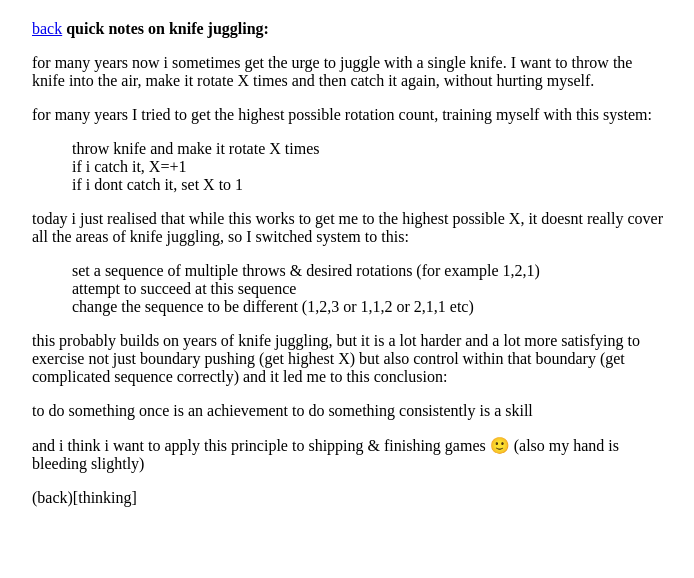
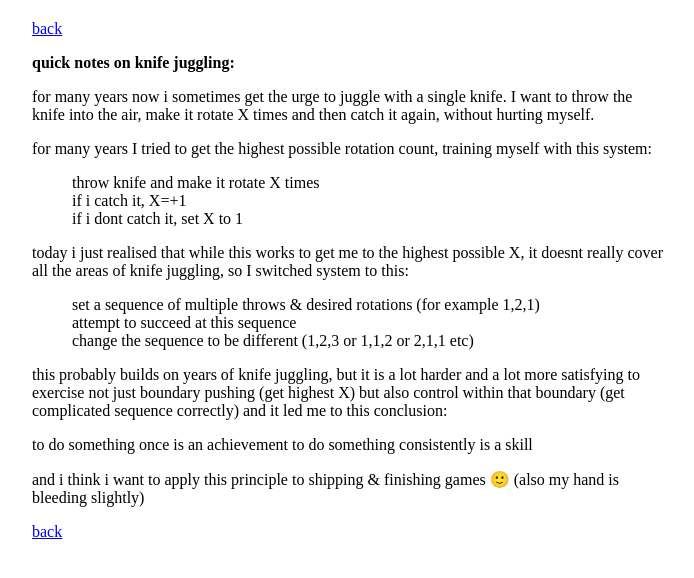
Before and after one commit to stuffedwombat/stuffedwombat.github.io, a Jekyll site: the page built from knife_juggling_190222.md, in a window 1280 px wide. Shown: the top 578 px of the page, without its empty margins (292-986 px from the left). Built offline with Jekyll 4.4.1, drawn with Linux system fonts in a browser that asks for light colours; our own code applies the rules of GitHub Pages for plain Markdown files; comment, search, counter and statistics services are not loaded.

Commit message:
Update knife_juggling_190222.md

```diff
--- a/knife_juggling_190222.md
+++ b/knife_juggling_190222.md
@@ -1,4 +1,5 @@
 [back](thinking)
+
 **quick notes on knife juggling:**
 
 for many years now i sometimes get the urge to juggle with a single knife. I want to throw the knife into the air, make it rotate X times and then catch it again, without hurting myself.
@@ -23,4 +24,4 @@ to do something consistently is a skill
 and i think i want to apply this principle to shipping & finishing games 🙂
 (also my hand is bleeding slightly)
 
-(back)[thinking]
+[back](thinking)
```
